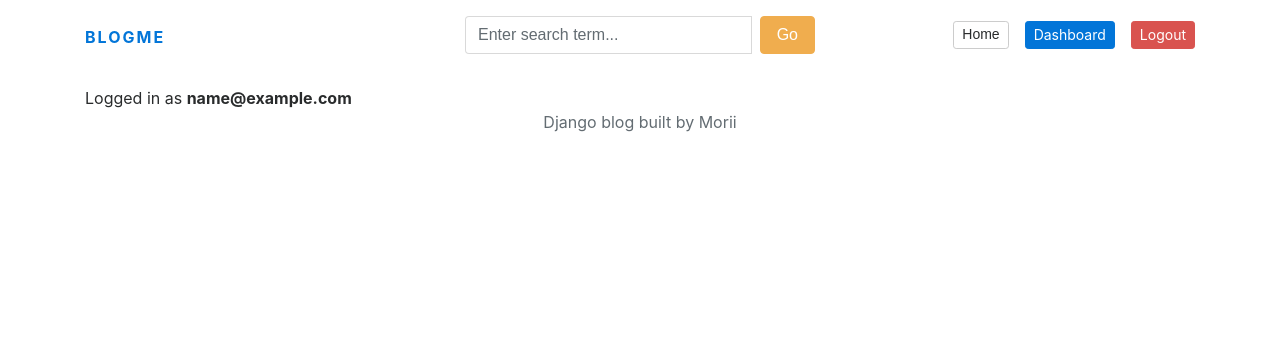
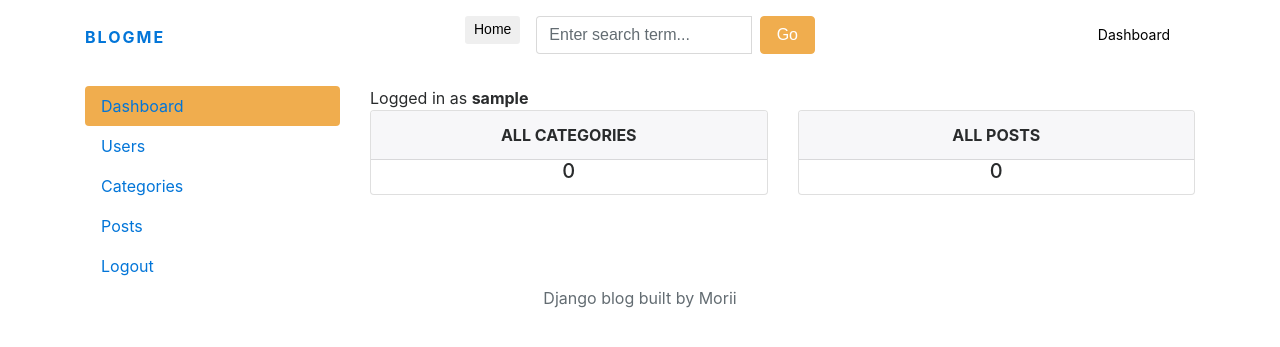
Before and after one commit to 18Mori/Blog_E, a Django app: page /dashboard/ in a window 1280 px wide. Shown: the top 347 px of the page. Run offline with Django 5.2, Linux system fonts and the light colour scheme; the visitor is signed in with stand-in values (Sample User, id 1); data that the repository does not hold is empty.

Commit message:
feat: Enhance user dashboard with category and blog counts; update sidebar navigation

```diff
--- a/blog_me/templates/base.html
+++ b/blog_me/templates/base.html
@@ -18,7 +18,10 @@
             <a class="blog-header-logo text-dark" href="{% url 'Home' %}">blogMe</a>
           </div>
 
-          <div class="col-4">
+          <div class='col-4 d-flex justify-container alighn-items-center'>
+          <div>
+              <button class="btn btn-sm mr-3" onclick='window.location.href="/"'>Home</button>
+              </div>
             <form action="{% url 'search' %}" method="GET">
               <div class="input-group">
                 <input class="form-control" type="text" name="keyword" value="{{ keyword }}" placeholder="Enter search term..." aria-label="Enter search term..." aria-describedby="button-search" />
@@ -28,15 +31,12 @@
           </div>
 
           <div class="col-4 d-flex justify-content-end align-items-center">
-            <button class="btn btn-sm btn-secondary mr-3" onclick='window.location.href="/"'>Home</button>
             {% if not user.is_authenticated %}
             <a class="btn btn-sm btn-warning" style='color: #000; text-decoration: none;'  href="{% url 'login' %}">Login</a> &nbsp;
             <a class="btn btn-sm btn-outline-secondary" style='color: #000; text-decoration: none;'  href="{% url 'register' %}">Register</a>
             {% else %}
-            <span><a class="btn btn-sm btn-primary" style='color: #ffffff; text-decoration: none;'  href="{% url 'dashboard' %}">Dashboard</a></span>
+            <span><a class="btn btn-sm" style='color: #000000; text-decoration: none;'  href="{% url 'dashboard' %}">Dashboard</a></span>
             &emsp;
-
-            <span><a class="btn btn-sm btn-danger" style='color: #ffffff; text-decoration: none;'  href="{% url 'logout' %}">Logout</a></span>
             {% endif %}
 
           </div>
--- a/blog_me/views.py
+++ b/blog_me/views.py
@@ -1,5 +1,6 @@
 from django.shortcuts import render, redirect
 from .models import *
+from user_dashboard.models import *
 from django.db.models import Q
 from core_blog.forms import RegistrationForm
 from django.contrib.auth.forms import AuthenticationForm
@@ -32,7 +33,7 @@ def login(request):
             user = auth.authenticate(username=username, password=password)
             if user is not None:
                 auth.login(request, user)
-            return redirect('Home')
+            return redirect('dashboard')
     form = AuthenticationForm()
     context = {
         'form': form,
--- a/user_dashboard/dashboard/dashboard.html
+++ b/user_dashboard/dashboard/dashboard.html
@@ -3,8 +3,29 @@
 {% block content %}
 
 <div class="row">
+    {% include 'sidebar.html' %}
+
     <div class="col-md-9">
-        <span>Logged in as <b>{{ user.email }}</b></span>
+        <span>Logged in as <b>{{ user }}</b></span>
+        <div class="row">
+            <div class="col">
+                <div class="card border-default mb-3">
+                    <div class="card-header text-center text-uppercase font-weight-bold">All Categories</div>
+                    <div class="card-body text-dark">
+                        <h5 class="card-title text-center">{{ category_count }}</h5>
+                    </div>
+                </div>
+            </div>
+
+            <div class="col">
+                <div class="card border-default mb-3">
+                    <div class="card-header text-center text-uppercase font-weight-bold">All posts</div>
+                    <div class="card-body text-dark">
+                        <h5 class="card-title text-center">{{ blogs_count }}</h5>
+                    </div>
+                </div>
+            </div>
+        </div>
     </div>
 </div>
 
--- /dev/null
+++ b/user_dashboard/dashboard/sidebar.html
@@ -0,0 +1,11 @@
+<div class="col-md-3">
+    <div class="nav flex-column nav-pills bg-light" aria-orientation="vertical">
+        <a href="{% url 'dashboard' %}" class="nav-link text-dark {% if '/dashboard/' == request.path %}bg-warning{% endif %}">Dashboard</a>
+        {% if perms.auth.view_user %}
+        <a href="#" class="nav-link text-dark {% if '/users/' in request.path %}bg-warning{% endif %}">Users</a>
+        {% endif %}
+        <a href="#" class="nav-link text-dark {% if '/categories/' in request.path %}bg-warning{% endif %}">Categories</a>
+        <a href="#" class="nav-link text-dark {% if '/posts/' in request.path %}bg-warning{% endif %}">Posts</a>
+        <a href="{% url 'logout' %}" class="nav-link text-dark">Logout</a>
+    </div>
+</div>
--- a/user_dashboard/views.py
+++ b/user_dashboard/views.py
@@ -1,4 +1,14 @@
 from django.shortcuts import render
+from blog_me.models import *
+from django.contrib.auth.decorators import login_required
 
+@login_required(login_url='login')
 def dashboard(request):
-  return render(request, 'dashboard.html')
+    category_count = Category.objects.all().count()
+    blogs_count = Blog.objects.all().count()
+
+    context = {
+        'category_count': category_count,
+        'blogs_count': blogs_count,
+    }
+    return render(request, 'dashboard.html', context)
```
